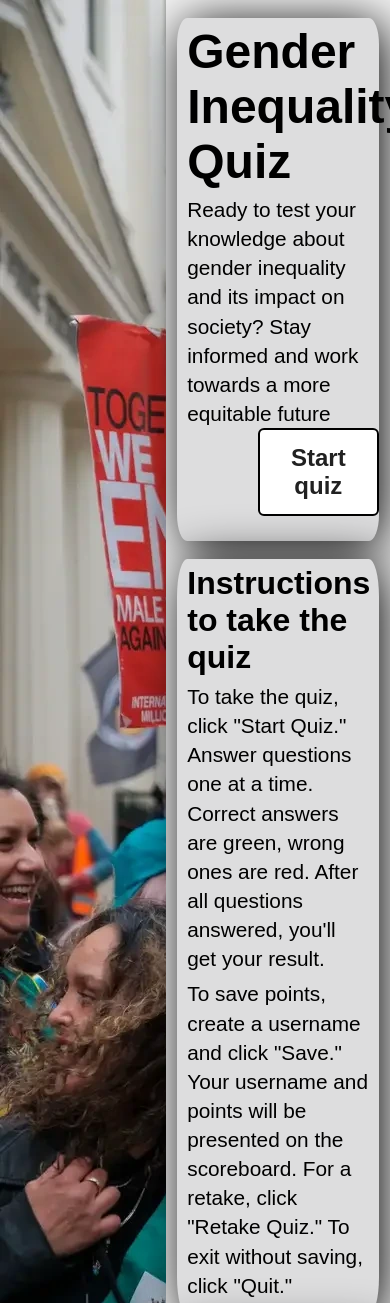
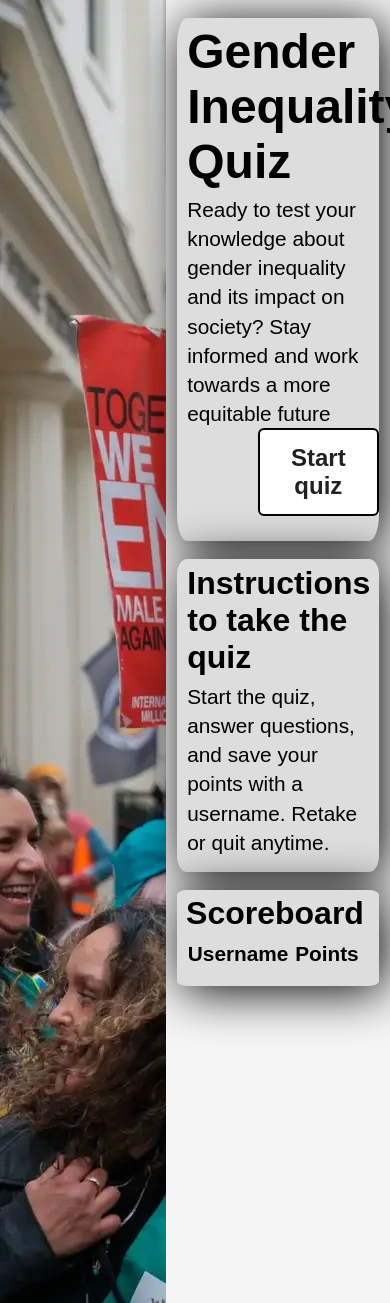
Before and after one commit to aslinedvinsson/Gender-inequality-quiz, a plain HTML site: page index.html in a window 390 px wide. Shown: the top 1303 px of the page. Drawn offline with Linux system fonts and the light colour scheme.

Commit message:
Add shorter instruction text for small device and hide the longer text and the oposite on larger screen

```diff
--- a/assets/css/style.css
+++ b/assets/css/style.css
@@ -135,6 +135,11 @@ tr {
   margin-top: 5%,
 }
 
+/*Hide the shorter instruction text on larger screen*/
+#instructions_small_device {
+  display: none;
+}
+
 /*Button turns blue when the user click it to show the user what they have chosen*/
 .selected_blue {
     background-color: #C1E4FD
@@ -148,3 +153,17 @@ tr {
   .wrong_red {
     background-color: #E48F92;
   }
+
+
+
+  @media screen and (max-width: 600px) {
+    /*Hide the longer text on small devices and show the shorter text for instructions instead*/
+    #instructions_large_device {
+      display: none;
+    }
+
+    #instructions_small_device {
+      display: block;
+    }
+
+  }
--- a/index.html
+++ b/index.html
@@ -27,7 +27,7 @@
                         <button class='btn' id='start_quiz_btn' type="button">Start quiz</button>
                     </div>
                 </div>
-                <div id="instructions" class="text_2 text_square">
+                <div id="instructions_large_device" class="text_square">
                     <h2>Instructions to take the quiz</h2>
 
                     <p>To take the quiz, click "Start Quiz." Answer questions one at a time. Correct answers are green, wrong ones are red.
@@ -35,6 +35,10 @@
 
                         <p>To save points, create a username and click "Save." Your username and points will be presented on the scoreboard.
                         For a retake, click "Retake Quiz." To exit without saving, click "Quit."</p>
+                </div>
+                <div id="instructions_small_device" class="text_square">
+                    <h2>Instructions to take the quiz</h2>
+                    <p>Start the quiz, answer questions, and save your points with a username. Retake or quit anytime.</p>
                 </div>
                 <!--Scoreboard to present the points user gets on the quiz-->
                 <div id="tables" class="scoreboard text_square">
```
